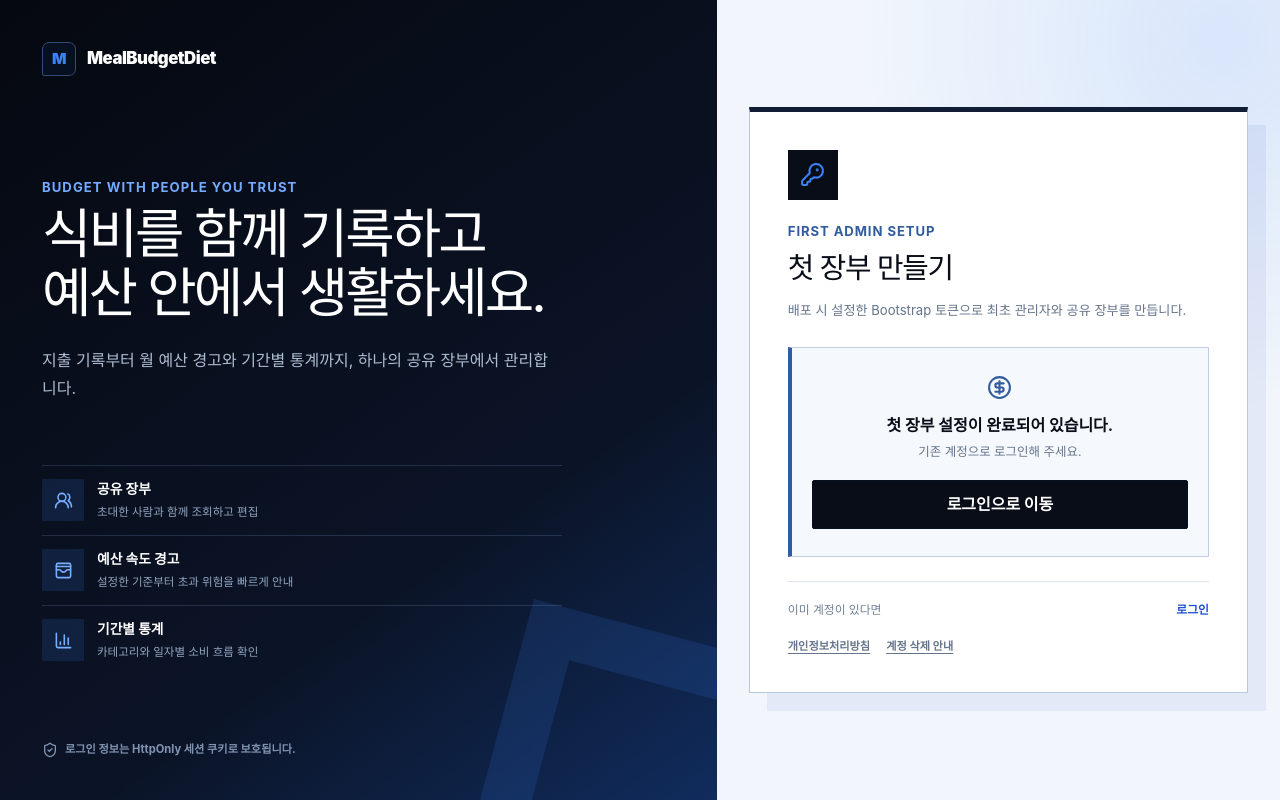
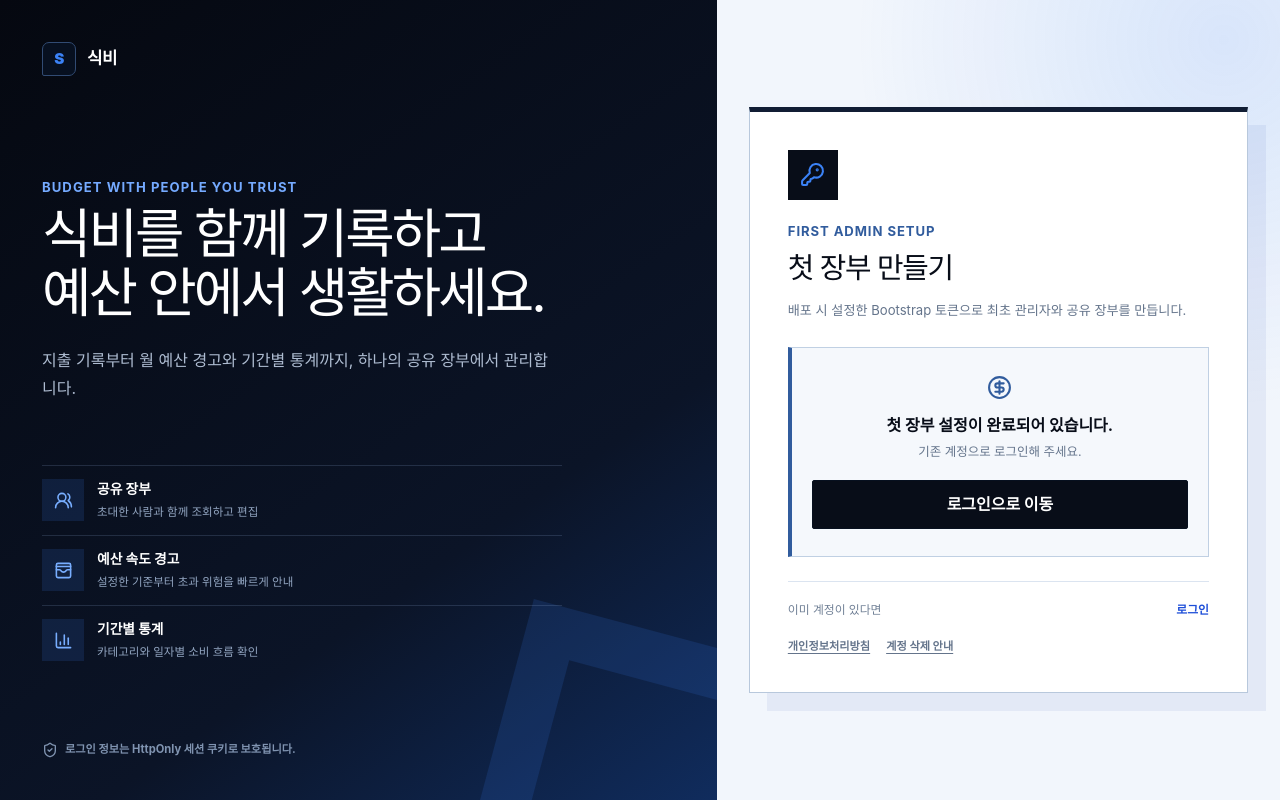
Before and after one commit to powerfulHimchan/MealBudgetDiet, a Next.js app in the folder frontend/: page /setup in a window 1280 px wide. Built offline with nearby package versions, Linux system fonts and the light colour scheme; no server answers.

Commit message:
feat: update Sikbi brand header

```diff
--- a/frontend/src/app/auth-screen.tsx
+++ b/frontend/src/app/auth-screen.tsx
@@ -148,8 +148,8 @@ export function AuthScreen({ mode, initialInviteCode = "", initialResetToken = "
   return (
     <main className="auth-shell">
       <aside className="auth-promo">
-        <Link aria-label="MealBudgetDiet 로그인" className="auth-brand" href="/login">
-          <span className="brand-mark">M</span><span>MealBudgetDiet</span>
+        <Link aria-label="식비 로그인" className="auth-brand" href="/login">
+          <span className="brand-mark">S</span><span>식비</span>
         </Link>
         <div className="auth-promo-copy">
           <p className="eyebrow">BUDGET WITH PEOPLE YOU TRUST</p>
```
